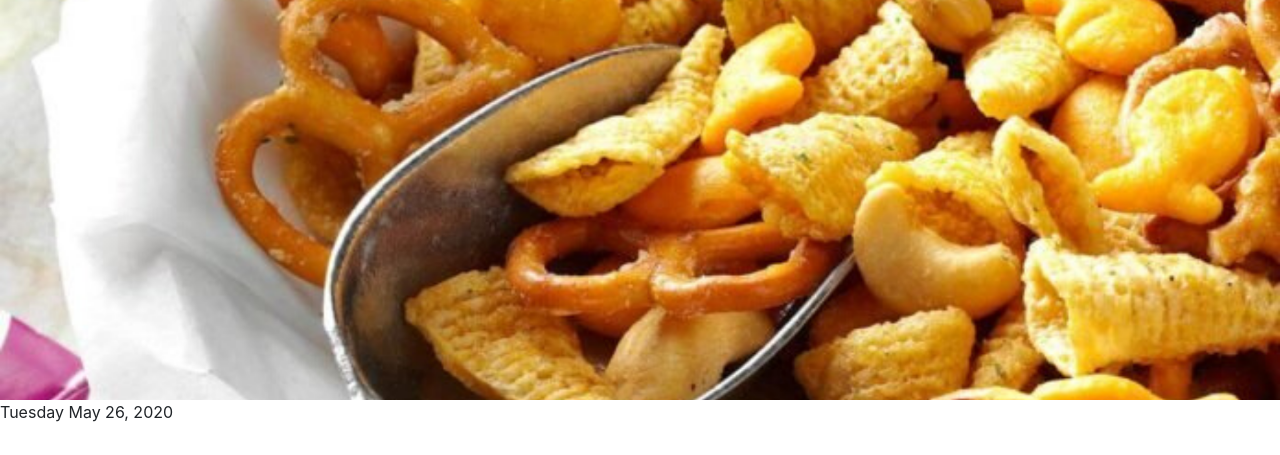
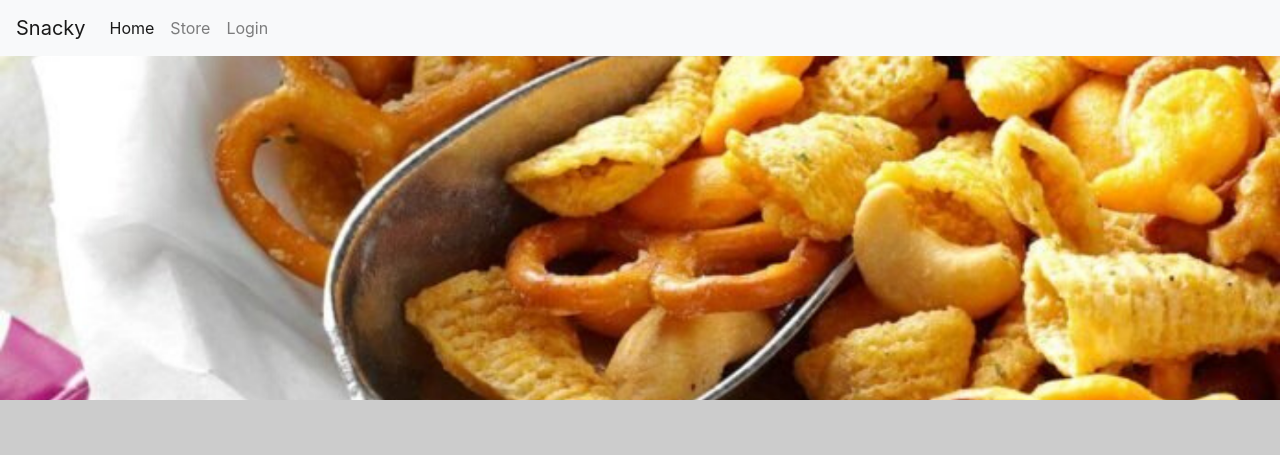
Before and after one commit to Jen304/Snacky, a PHP site: page / in a window 1280 px wide. Shown: the top 455 px of the page. Run offline with PHP 8.4, Linux system fonts and the light colour scheme.

Commit message:
update index.php file

```diff
--- a/index.php
+++ b/index.php
@@ -1,6 +1,27 @@
 <?php
 include('header.php');
 ?>
+<nav class="navbar navbar-expand-lg navbar-light bg-light">
+    <a class="navbar-brand" href="/">Snacky</a>
+    <button class="navbar-toggler" type="button" data-toggle="collapse" data-target="#navbarText"
+        aria-controls="navbarText" aria-expanded="false" aria-label="Toggle navigation">
+        <span class="navbar-toggler-icon"></span>
+    </button>
+    <div class="collapse navbar-collapse" id="navbarText">
+        <ul class="navbar-nav mr-auto d-flex justify-content-end">
+            <li class="nav-item active">
+                <a class="nav-link" href="#">Home <span class="sr-only">(current)</span></a>
+            </li>
+            <li class="nav-item">
+                <a class="nav-link" href="#">Store</a>
+            </li>
+            <li class="nav-item">
+                <a class="nav-link" href="#">Login</a>
+            </li>
+        </ul>
+
+    </div>
+</nav>
 <div id="banner" class="container-fluid">
 
 </div>
```
